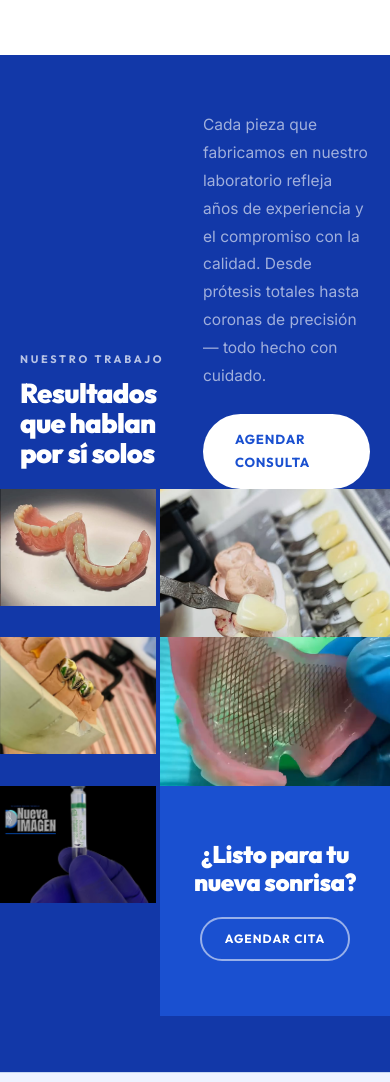
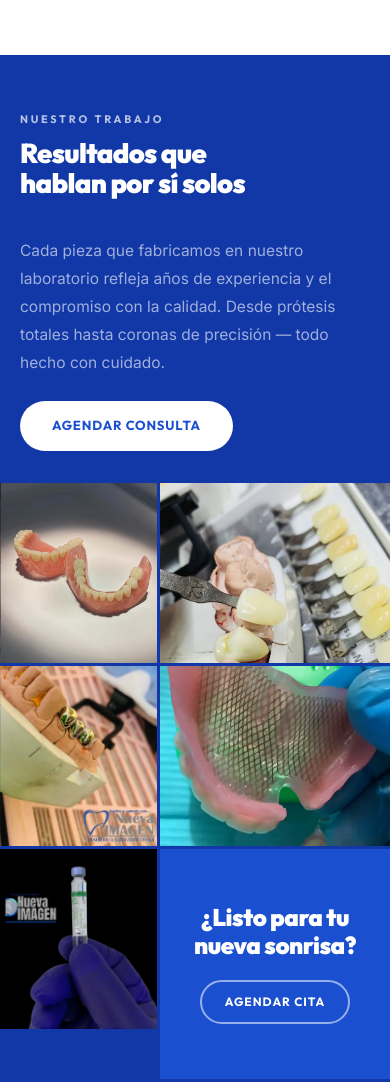
Before and after one commit to luis16112004/NuevaImagen, a plain HTML site: page index.html in a window 390 px wide. Shown: the part 3580-4662 px from the top of the page. Drawn offline with Linux system fonts and the light colour scheme.

Commit message:
fix: responsive móvil y galería imagen uniforme

```diff
--- a/index.html
+++ b/index.html
@@ -541,9 +541,18 @@ footer {
   .service-card { padding:1.5rem; }
 
   /* Galería */
-  .gallery-grid { grid-template-columns:1fr 1fr; gap:4px; border-radius:0; }
-  .gallery-head { flex-direction:column; gap:1rem; padding:0 1.25rem; }
+  /* Galería */
+  .gallery-head {
+    grid-template-columns:1fr;
+    gap:1.2rem;
+    padding:0 1.25rem 2rem;
+  }
   .gallery-head-right { max-width:100%; }
+  .gallery-grid { grid-template-columns:1fr 1fr; gap:3px; }
+  .gal-item { aspect-ratio:unset !important; height:180px; }
+  .gal-item img { position:absolute; inset:0; width:100%; height:100%; object-fit:cover; }
+  /* Ocultar el CTA de galería en móvil para no duplicar con el bloque de abajo */
+  .gallery-head-right .btn { display:none; }
 
   /* Por qué */
   .why-grid { grid-template-columns:1fr; gap:1rem; padding:0 1.25rem; }
```
